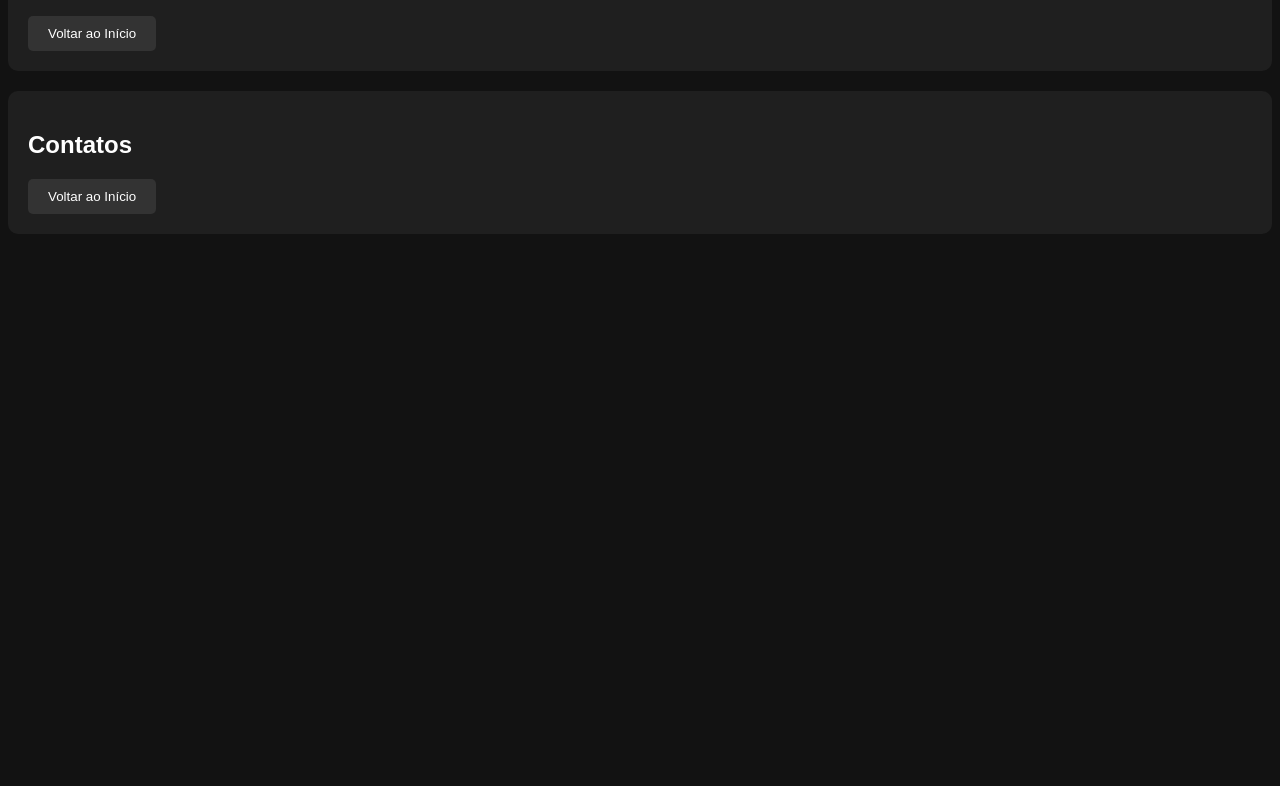
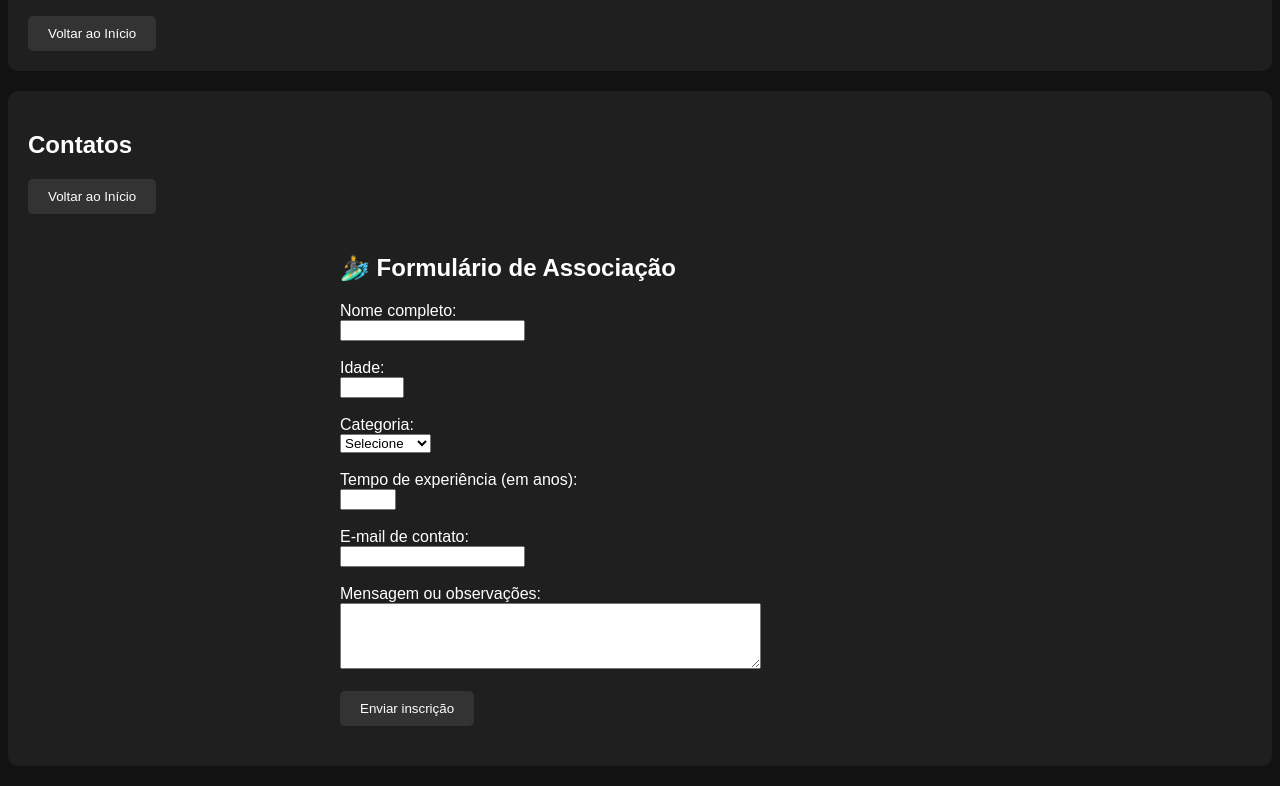
Before and after one commit to diegolimatavaresursini/asesp, a plain HTML site: page index.html in a window 1280 px wide. Shown: the part 745-1531 px from the top of the page. Before the commit the page ends 999 px from the top, so only its background shows below. Drawn offline with Linux system fonts and the light colour scheme.

Commit message:
Update index.html

```diff
--- a/index.html
+++ b/index.html
@@ -49,6 +49,37 @@
         <h1>Contatos</h1>
         <div class="carousel"> <!-- Carrossel aqui --> </div>
         <button onclick="scrollToTop()">Voltar ao Início</button>
+        <section style="max-width: 600px; margin: auto; padding: 20px;">
+  <h2>🏄‍♂️ Formulário de Associação</h2>
+  <form action="/enviar-associacao" method="post">
+
+    <label for="nome">Nome completo:</label><br>
+    <input type="text" id="nome" name="nome" required><br><br>
+
+    <label for="idade">Idade:</label><br>
+    <input type="number" id="idade" name="idade" min="10" max="100" required><br><br>
+
+    <label for="categoria">Categoria:</label><br>
+    <select id="categoria" name="categoria" required>
+      <option value="">Selecione</option>
+      <option value="iniciante">Iniciante</option>
+      <option value="amador">Amador</option>
+      <option value="profissional">Profissional</option>
+    </select><br><br>
+
+    <label for="experiencia">Tempo de experiência (em anos):</label><br>
+    <input type="number" id="experiencia" name="experiencia" min="0" max="50"><br><br>
+
+    <label for="email">E-mail de contato:</label><br>
+    <input type="email" id="email" name="email" required><br><br>
+
+    <label for="mensagem">Mensagem ou observações:</label><br>
+    <textarea id="mensagem" name="mensagem" rows="4" cols="50"></textarea><br><br>
+
+    <button type="submit">Enviar inscrição</button>
+  </form>
+</section>
+
     </section>
 
     <script src="index.js"></script>
```
